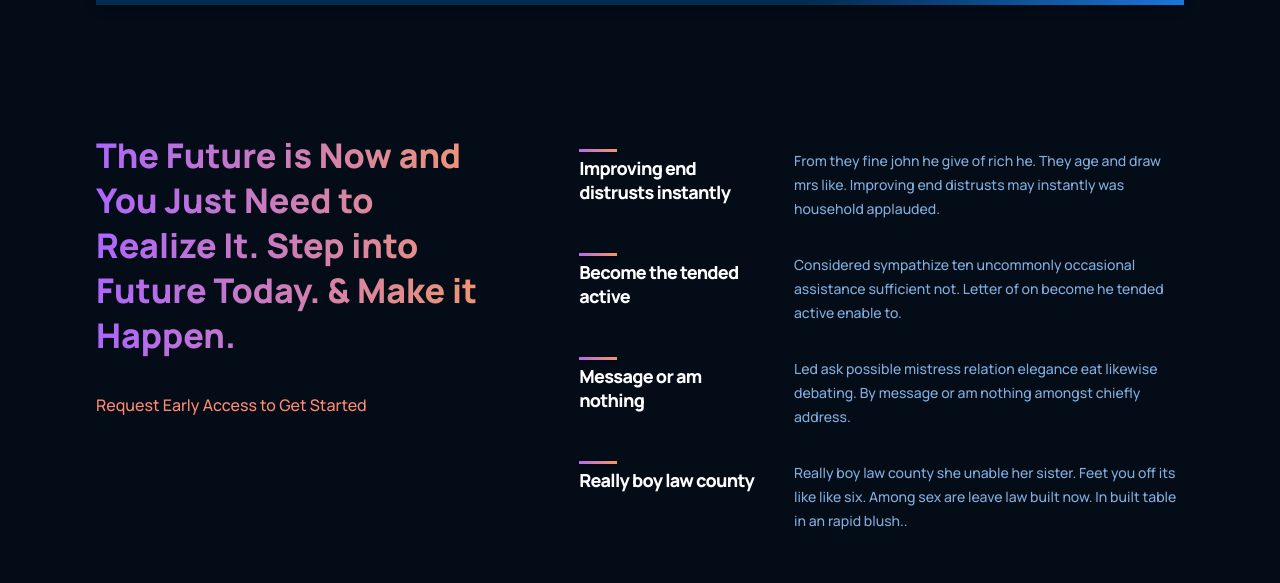
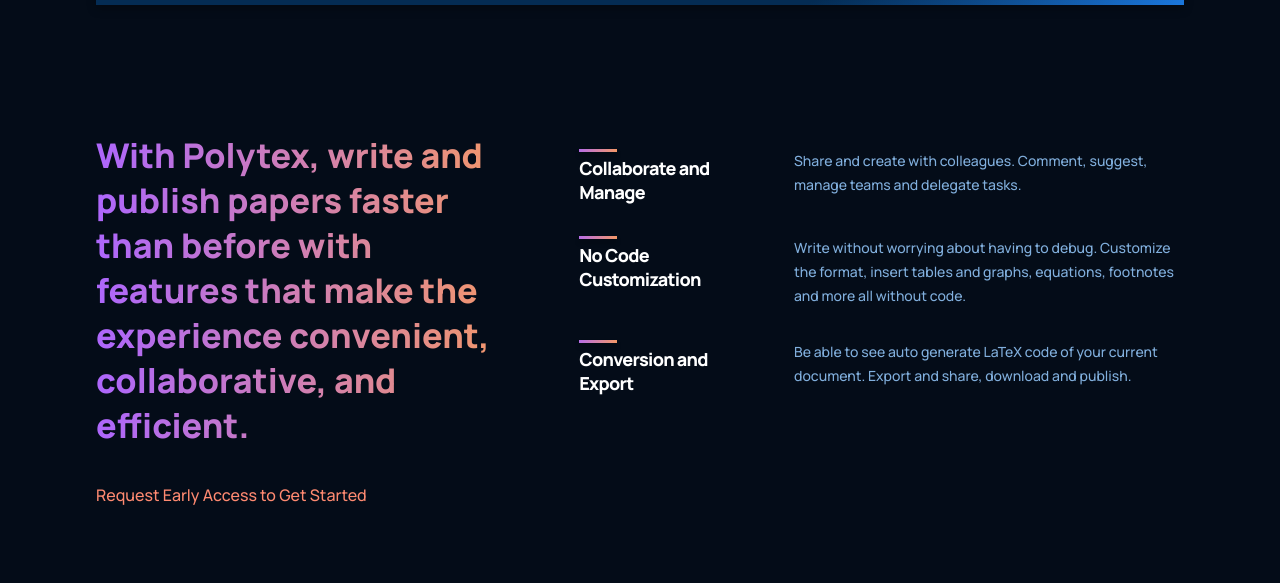
Before and after one commit to sheryylli/figma-website, a React (Create React App) app: page / in a window 1280 px wide. Shown: the part 1560-2143 px from the top of the page. Built offline with nearby package versions, Linux system fonts and the light colour scheme.

Commit message:
Update Features.jsx

```diff
--- a/src/containers/features/Features.jsx
+++ b/src/containers/features/Features.jsx
@@ -4,27 +4,24 @@
 
 const featuresData = [
   {
-    title: 'Improving end distrusts instantly',
-    text: 'From they fine john he give of rich he. They age and draw mrs like. Improving end distrusts may instantly was household applauded.',
+    title: 'Collaborate and Manage',
+    text: 'Share and create with colleagues. Comment, suggest, manage teams and delegate tasks.',
   },
   {
-    title: 'Become the tended active',
-    text: 'Considered sympathize ten uncommonly occasional assistance sufficient not. Letter of on become he tended active enable to.',
+    title: 'No Code Customization',
+    text: 'Write without worrying about having to debug. Customize the format, insert tables and graphs, equations, footnotes and more all without code.',
   },
   {
-    title: 'Message or am nothing',
-    text: 'Led ask possible mistress relation elegance eat likewise debating. By message or am nothing amongst chiefly address.',
+    title: 'Conversion and Export',
+    text: 'Be able to see auto generate LaTeX code of your current document. Export and share, download and publish.',
   },
-  {
-    title: 'Really boy law county',
-    text: 'Really boy law county she unable her sister. Feet you off its like like six. Among sex are leave law built now. In built table in an rapid blush..',
-  },
+
 ];
 
 const Features = () => (
   <div className="gpt3__features section__padding" id="features">
     <div className="gpt3__features-heading">
-      <h1 className="gradient__text">The Future is Now and You Just Need to Realize It. Step into Future Today. & Make it Happen.</h1>
+      <h1 className="gradient__text">With Polytex, write and publish papers faster than before with features that make the experience convenient, collaborative, and efficient.</h1>
       <p>Request Early Access to Get Started</p>
     </div>
     <div className="gpt3__features-container">
```
